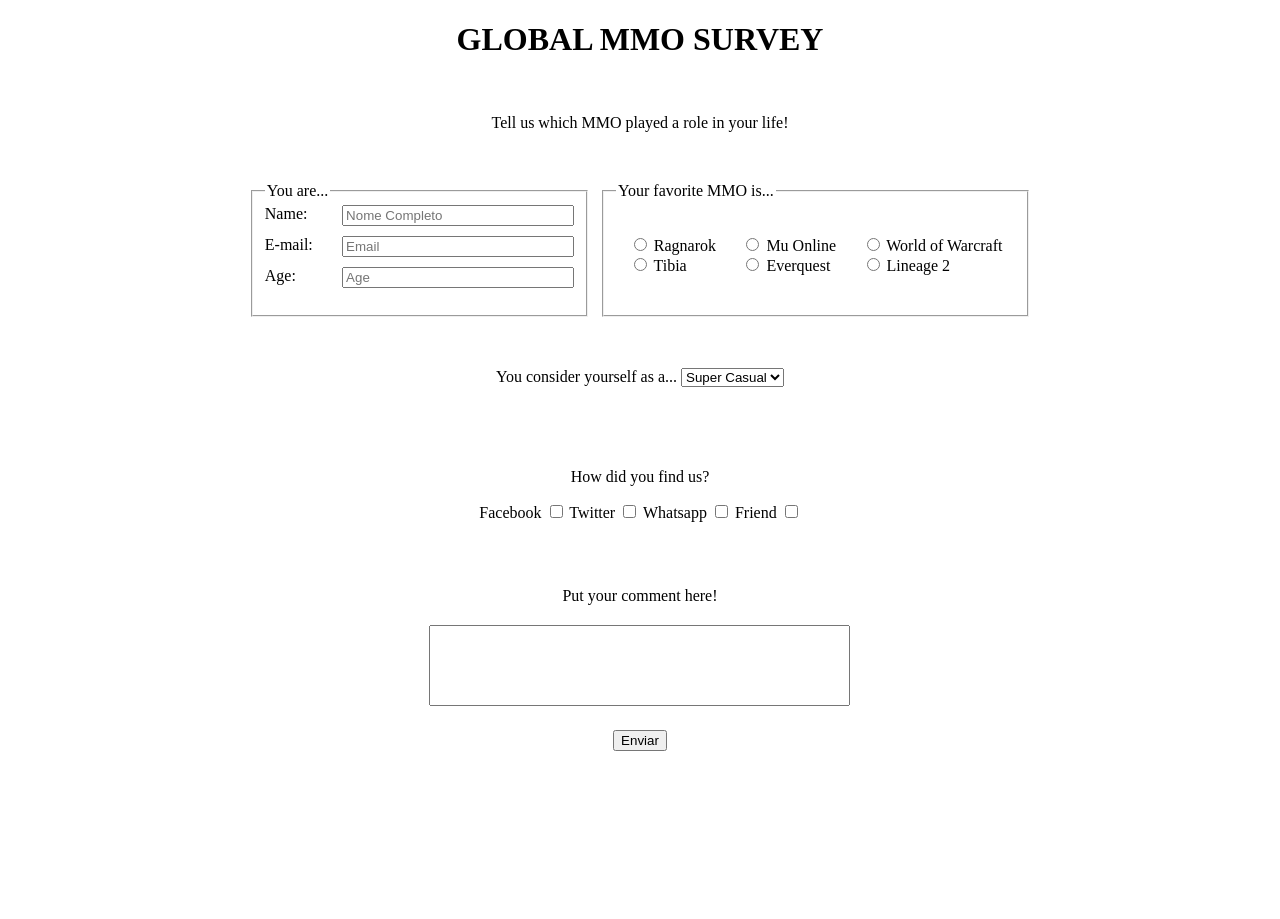
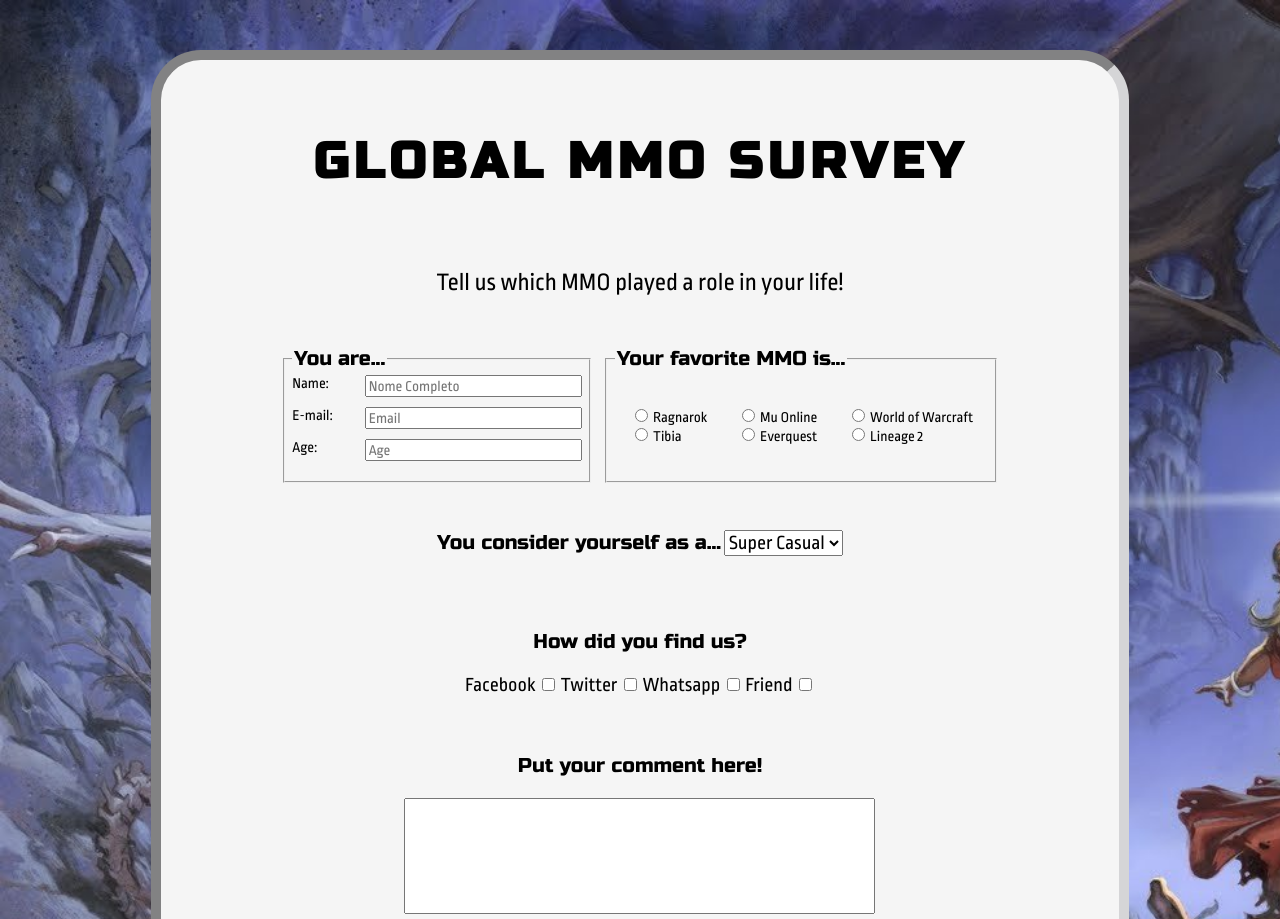
Before and after one commit to Fecef/freeCodeCamp, a website: page Survey Form/index.html in a window 1280 px wide. Shown: the top 919 px of the page. Before the commit the page ends 801 px from the top, so only its background shows below. Drawn offline with Linux system fonts and the light colour scheme.

Commit message:
Adicionado background, fontes e tamnhos de fontes.

```diff
--- a/Survey Form/css/style.scss
+++ b/Survey Form/css/style.scss
@@ -1,12 +1,20 @@
+$font-russo-one: "Russo One", sans-serif;
+$font-ropa-sans: "Ropa Sans", sans-serif;
+
 /* stylelint-disable selector-class-pattern */
 :root {
-  font-size: 16px;
+  font-size: 10px;
 }
 
 *,
 *::after,
 *::before {
   box-sizing: border-box;
+}
+
+html {
+  background: url("../img/background.png");
+  background-size: cover;
 }
 
 main {
@@ -24,8 +32,27 @@
   width: 75%;
 }
 
-.intro {
+.survey {
+  background-color: #f5f5f5;
+  border-radius: 50px;
+  border: 10px inset #d5d5d7;
+  padding: 30px;
+  margin: 50px auto;
+}
+
+.survey-header {
   text-align: center;
+
+  h1 {
+    font-family: $font-russo-one;
+    font-size: 5rem;
+    letter-spacing: 5px;
+  }
+
+  p {
+    font-family: $font-ropa-sans;
+    font-size: 2.5rem;
+  }
 }
 
 #survey-form {
@@ -38,13 +65,24 @@
     justify-content: center;
     gap: 10px;
 
+    legend {
+      font-family: $font-russo-one;
+      font-size: 2rem;
+    }
+
+    label,
+    input {
+      font-family: $font-ropa-sans;
+      font-size: 1.5rem;
+    }
+
     .fieldset-1 {
       flex-grow: 1;
+    }
 
-      .fieldset-1__input {
-        margin-bottom: 10px;
-        width: 100%;
-      }
+    .fieldset-1__input {
+      margin-bottom: 10px;
+      width: 100%;
     }
 
     .fieldset-2 {
@@ -69,9 +107,28 @@
     height: 100px;
   }
 
+  .section-2 {
+    label {
+      font-family: $font-russo-one;
+      font-size: 2rem;
+    }
+
+    select {
+      font-family: $font-ropa-sans;
+      font-size: 2rem;
+    }
+  }
+
   .section-3 {
     p {
+      font-family: $font-russo-one;
+      font-size: 2rem;
       text-align: center;
+    }
+
+    label {
+      font-family: $font-ropa-sans;
+      font-size: 2rem;
     }
   }
 
@@ -82,14 +139,23 @@
     label {
       display: block;
       margin-bottom: 20px;
+      font-family: $font-russo-one;
+      font-size: 2rem;
     }
 
     textarea {
       resize: none;
+      font-family: $font-ropa-sans;
+      font-size: 2rem;
     }
   }
 
   .section-5 {
     text-align: center;
+
+    button {
+      font-family: $font-russo-one;
+      font-size: 2rem;
+    }
   }
 }
--- a/Survey Form/index.html
+++ b/Survey Form/index.html
@@ -5,20 +5,29 @@
   <meta charset="UTF-8" />
   <meta http-equiv="X-UA-Compatible" content="IE=edge" />
   <meta name="viewport" content="width=device-width, initial-scale=1.0" />
+  <!-- Font Russo One-->
+  <link rel="preconnect" href="https://fonts.googleapis.com">
+  <link rel="preconnect" href="https://fonts.gstatic.com" crossorigin>
+  <link href="https://fonts.googleapis.com/css2?family=Russo+One&display=swap" rel="stylesheet">
+  <!-- Font Ropa Sans -->
+  <link rel="preconnect" href="https://fonts.googleapis.com">
+  <link rel="preconnect" href="https://fonts.gstatic.com" crossorigin>
+  <link href="https://fonts.googleapis.com/css2?family=Ropa+Sans&display=swap" rel="stylesheet">
+  <!-- CSS -->
   <link rel="stylesheet" href="css/style.css" />
   <title>Your MMO Survey</title>
 </head>
 
 <body>
   <main>
-    <!-- Introdução -->
-    <div class="intro">
-      <h1 id="title">GLOBAL MMO SURVEY</h1>
-      <br />
-      <p id="description">Tell us which MMO played a role in your life!</p>
-    </div>
+    <section class="survey">
+      <!-- Introdução -->
+      <div class="survey-header">
+        <h1 id="title">GLOBAL MMO SURVEY</h1>
+        <br />
+        <p id="description">Tell us which MMO played a role in your life!</p>
+      </div>
 
-    <section>
       <!-- Questionário -->
       <form id="survey-form" action="#" autocomplete="off">
 
@@ -104,7 +113,7 @@
             <label for="dropdown">You consider yourself as a...</label>
 
             <select name="dropdown" id="dropdown">
-              <option value="super-casual">Super Casual</option>
+              <option value="super-casual" class="t">Super Casual</option>
               <option value="casual">Casual</option>
               <option value="hardcore">Hardcore</option>
               <option value="no-life">No Life</option>
@@ -133,7 +142,7 @@
         </div>
 
         <div class="section-5">
-          <button  id="submit" type="submit" onclick="alert('Obrigado por participar!')">
+          <button id="submit" type="submit" onclick="alert('Obrigado por participar!')">
             Enviar
           </button>
         </div>
```
Also changed, not shown: Survey Form/.stylelintrc.json, Survey Form/css/style.css, 1 other file.
